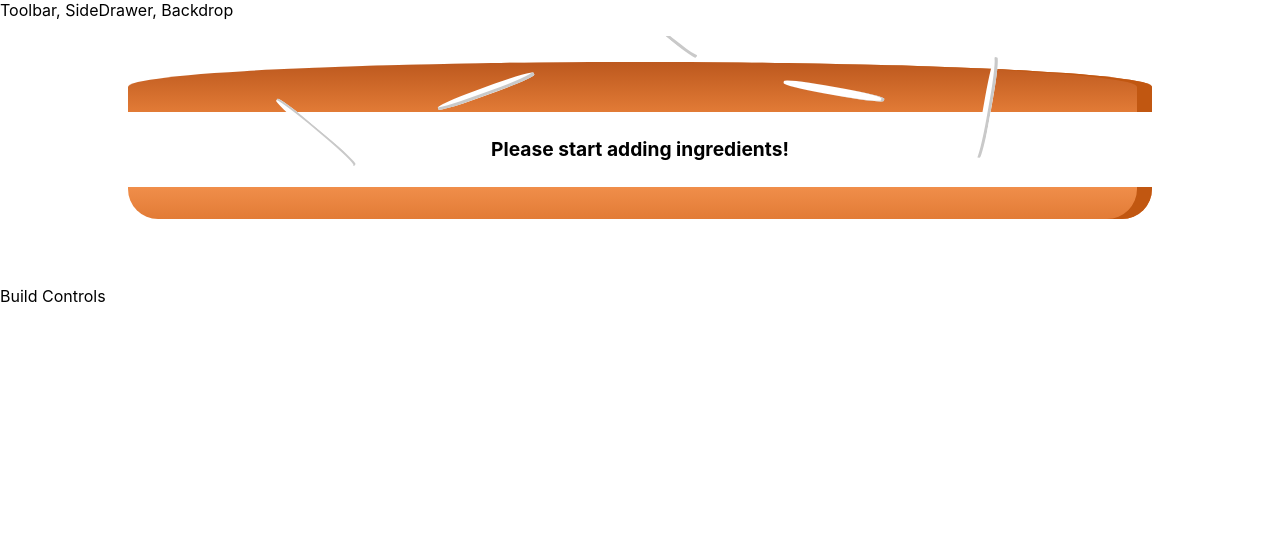
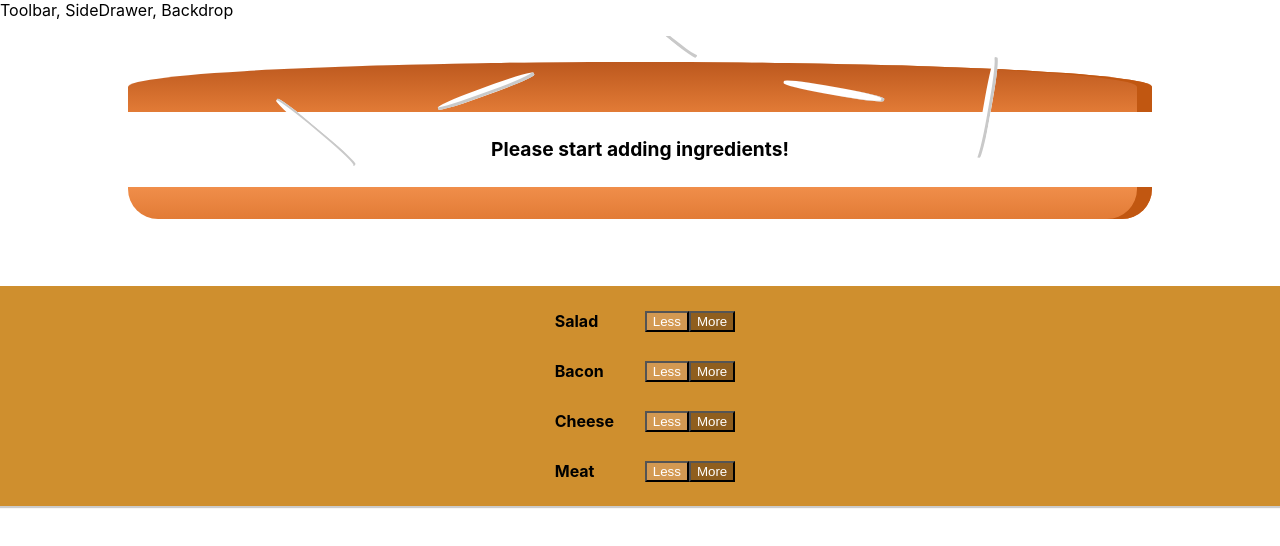
Before and after one commit to noel88/study_react, a React app in the folder burger-builder/: page / in a window 1280 px wide. Shown: the top 546 px of the page. Built offline with nearby package versions, Linux system fonts and the light colour scheme.

Commit message:
udemy (react) - 132. Outputting Multiple Build Controls

```diff
--- a/burger-builder/src/components/Burger/BuildControls/BuildControls.js
+++ b/burger-builder/src/components/Burger/BuildControls/BuildControls.js
@@ -1,5 +1,6 @@
 import React from "react";
 import styled from "styled-components";
+import BuildControl from './BuildControl/BuildControl';
 
 const BuildControls = styled.div`
   width: 100%;
@@ -12,13 +13,20 @@ const BuildControls = styled.div`
   padding: 10px 0;
 `;
 
-
+const controls = [
+    {label: 'Salad', type: 'salad'},
+    {label: 'Bacon', type: 'bacon'},
+    {label: 'Cheese', type: 'cheese'},
+    {label: 'Meat', type: 'meat'}
+];
 
 const buildControls = (props) => {
 
     return (
         <BuildControls>
-
+            {controls.map(ctrl => (
+                <BuildControl key={ctrl.label} label={ctrl.label} />
+            ))}
         </BuildControls>
     )
 };
--- a/burger-builder/src/containers/BurgerBuilder/BurgerBuilder.js
+++ b/burger-builder/src/containers/BurgerBuilder/BurgerBuilder.js
@@ -1,6 +1,7 @@
 import React, { Component } from "react";
 import Aux from '../../hocks/AuxHoc';
 import Burger from '../../components/Burger/Burger';
+import BuildControls from '../../components/Burger/BuildControls/BuildControls';
 
 class BurgerBuilder extends Component {
     state = {
@@ -16,7 +17,7 @@ class BurgerBuilder extends Component {
         return (
             <Aux>
                 <Burger ingredients={this.state.ingredients}/>
-                <div>Build Controls</div>
+                <BuildControls />
             </Aux>
         );
     }
```
